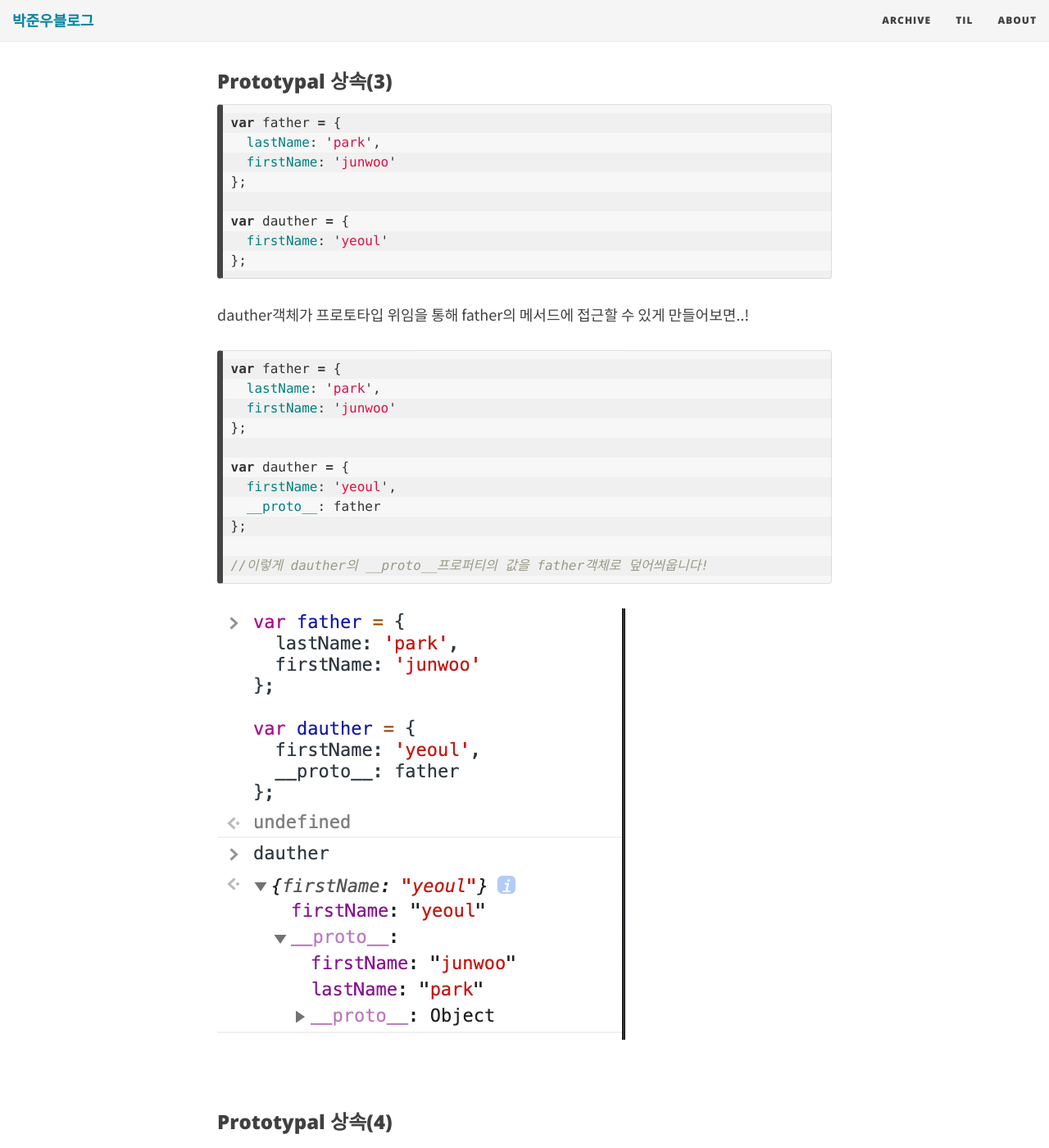
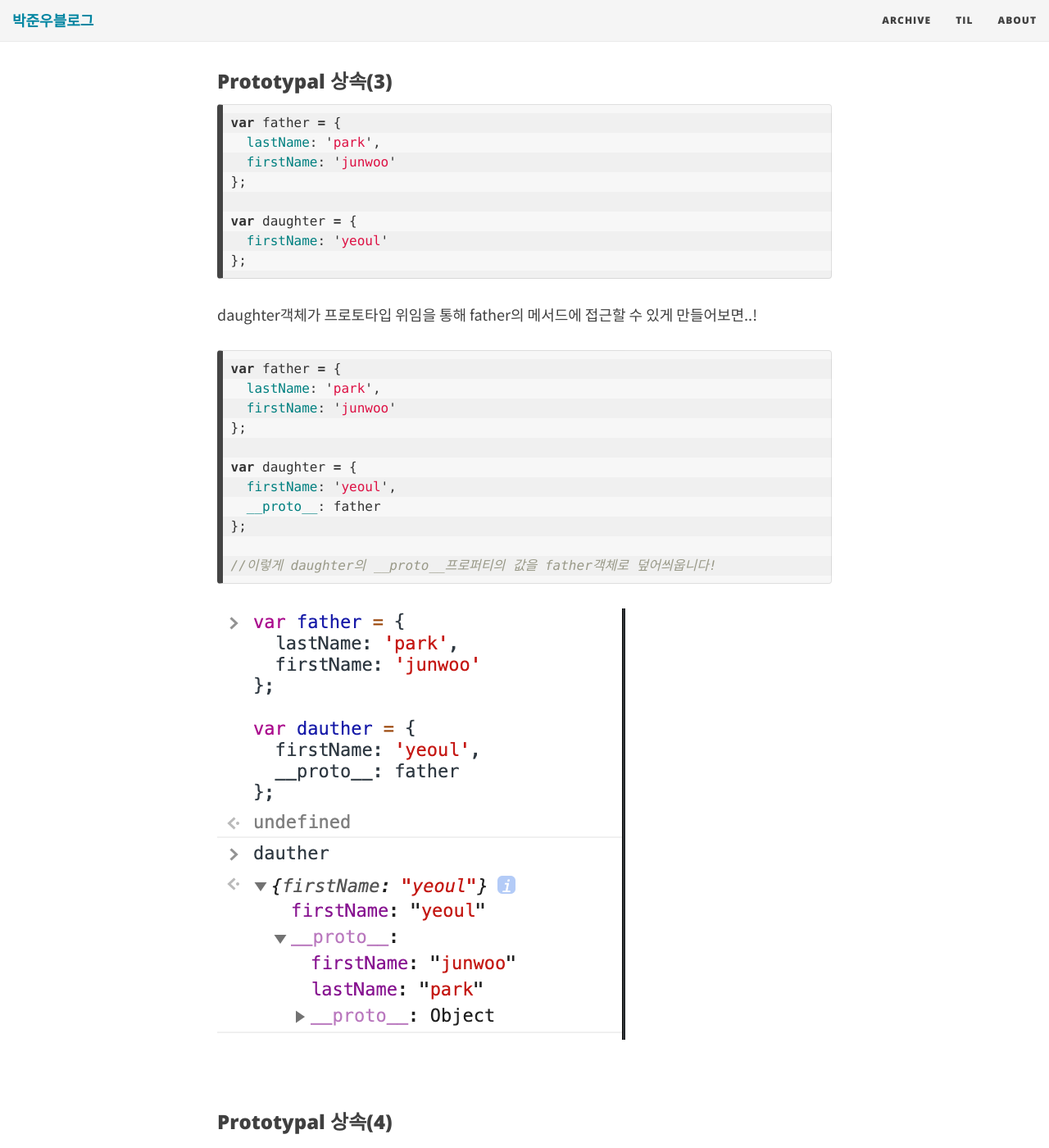
Before and after one commit to JUNWOO45/junwoo45.github.io.archived, a Jekyll site: the page built from _posts/2019-06-13-객체지향프로그래밍.md, in a window 1280 px wide and 1400 px high, scrolled down 16161 px. Shown: the whole window at 82% size. Built offline with Jekyll 4.4.1, drawn with Linux system fonts in a browser that asks for light colours; nearby versions of some CDN libraries; comment, search, counter and statistics services are not loaded; some of the changed text lies outside the part shown.

Commit message:
fix: 인덴팅, 오타 수정

````diff
--- a/_posts/2019-06-13-객체지향프로그래밍.md
+++ b/_posts/2019-06-13-객체지향프로그래밍.md
@@ -99,10 +99,10 @@
 var obj = {};
 
 Object.defineProperty(obj, 'name', {
-  value: 'junwoo',
-  configurable: true,	//삭제
+	value: 'junwoo',
+	configurable: true,	//삭제
 	writable: true,	//값 변경
-  enumarable: true	//for-in문에서 해당 프로퍼티를 반환하는지.
+	enumerable: true	//for-in문에서 해당 프로퍼티를 반환하는지.
 });
 //옵션의 속성을 생략하면 디폴트로 모두 false가 설정됩니다.
 ```
@@ -115,10 +115,10 @@
 var obj = {};
 
 Object.defineProperty(obj, 'name', {
-  value: 'junwoo',
-  configurable: false,
+	value: 'junwoo',
+	configurable: false,
 	writable: true,
-  enumarable: true
+	enumerable: true
 });
 //configurable값을 false로 주고
 
@@ -132,10 +132,10 @@
 var obj = {};
 
 Object.defineProperty(obj, 'name', {
-  value: 'junwoo',
-  configurable: true,
+	value: 'junwoo',
+	configurable: true,
 	writable: false,
-  enumarable: true
+	enumerable: true
 });
 //writable값만 false로 주고
 
@@ -632,12 +632,12 @@
   firstName: 'junwoo'
 };
 
-var dauther = {
+var daughter = {
   firstName: 'yeoul'
 };
 ```
 
-dauther객체가 프로토타입 위임을 통해 father의 메서드에 접근할 수 있게 만들어보면..!
+daughter객체가 프로토타입 위임을 통해 father의 메서드에 접근할 수 있게 만들어보면..!
 
 ```javascript
 var father = {
@@ -645,12 +645,12 @@
   firstName: 'junwoo'
 };
 
-var dauther = {
+var daughter = {
   firstName: 'yeoul',
   __proto__: father
 };
 
-//이렇게 dauther의 __proto__프로퍼티의 값을 father객체로 덮어씌웁니다!
+//이렇게 daughter의 __proto__프로퍼티의 값을 father객체로 덮어씌웁니다!
 ```
 
 ![Prototypal상속](../img/oop4.png)
@@ -669,14 +669,14 @@
   firstName: 'junwoo'
 };
 
-var dauther = {
+var daughter = {
   firstName: 'yeoul',
   __proto__: father
 };
 
 var grandChild = {
   firstName: 'baby',
-  __proto__: dauther
+  __proto__: daughter
 }
 ```
 
@@ -696,15 +696,15 @@
   firstName: 'junwoo'
 };
 
-var dauther = Object.create(father);
-//dauther.__proto__ -> father
+var daughter = Object.create(father);
+//daughter.__proto__ -> father
 
-dauther.firstName = 'yeoul';
+daughter.firstName = 'yeoul';
 ```
 
 이런식으로 우선 Object.create() 메소드를 사용해주고,
 
-그 다음에 dauther만의 프로퍼티를 생성해주면됩니다.
+그 다음에 daughter만의 프로퍼티를 생성해주면됩니다.
 
 <br>
 
@@ -750,7 +750,7 @@
 
 function Child() {}
 Child.prototype = Object.create(Parent.prototype);
-//var dauther = Object.create(father)처럼 우선 연결먼저 시키고
+//var daughter = Object.create(father)처럼 우선 연결먼저 시키고
 Child.prototype.constructor = Child;
 Child.prototype.cMethod = function() {}
 
````
Also changed, not shown: other parts of _posts/2019-06-13-객체지향프로그래밍.md (+4 -4 lines).
